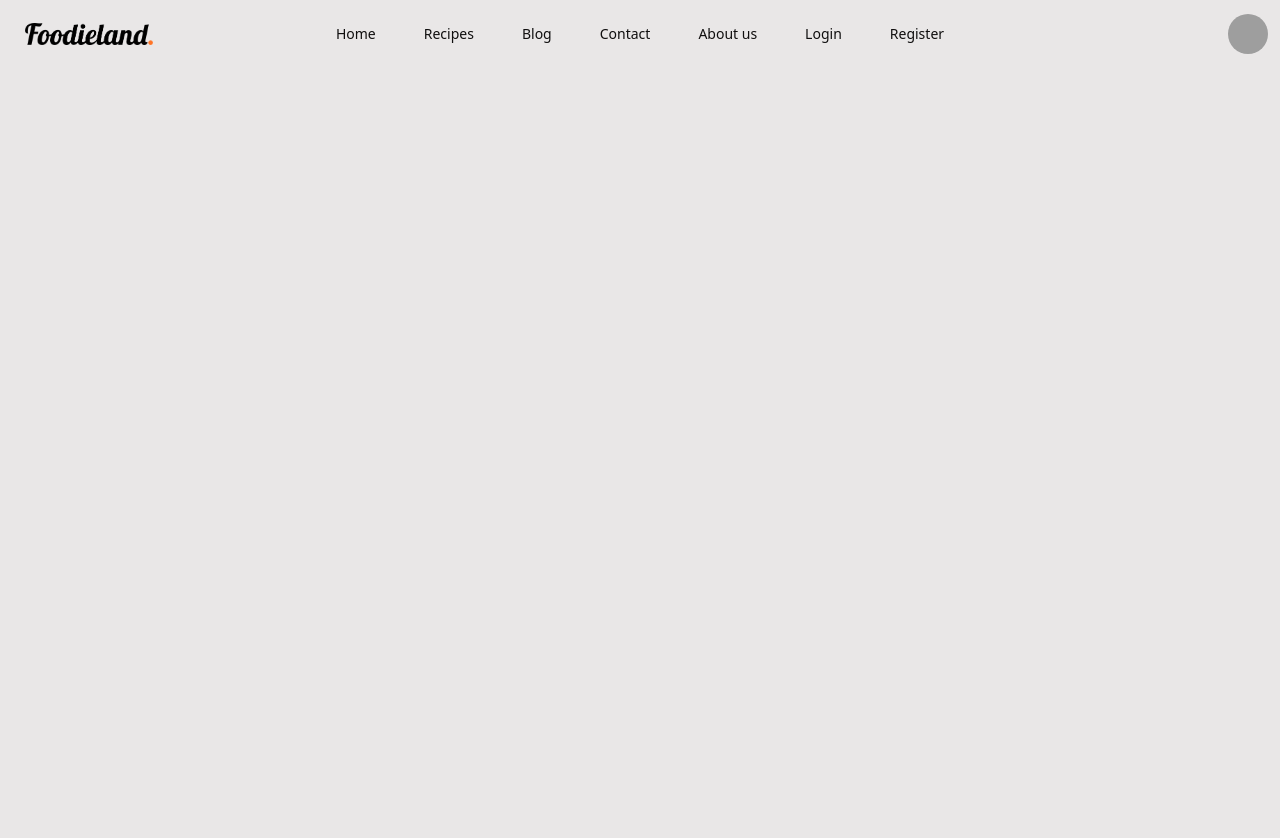
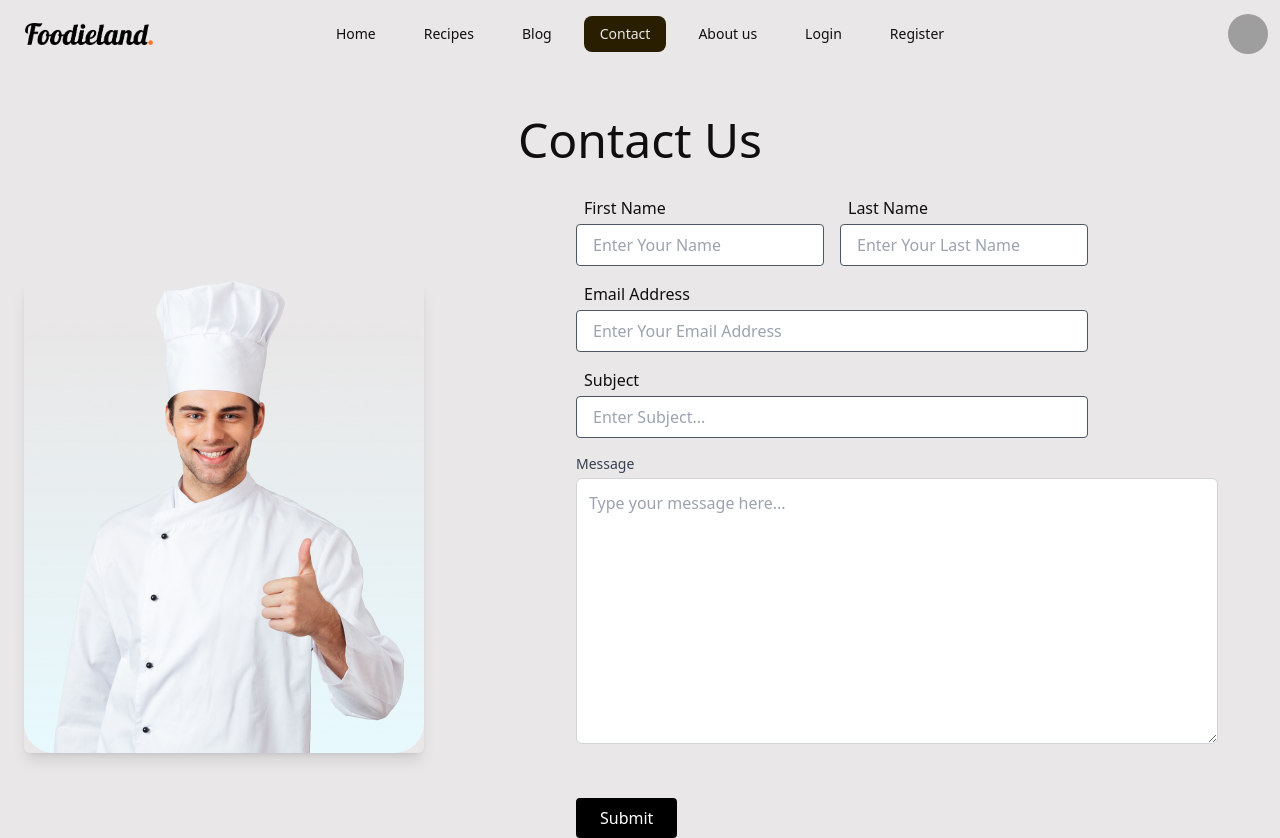
Before and after one commit to Rafsan12/Cooking_Recipe, a React (Vite) app: page /contact in a window 1280 px wide. Before the commit the page ends 800 px from the top, so only its background shows below. Built offline with nearby package versions, Linux system fonts and the light colour scheme; grey boxes are pictures that could not be loaded.

Commit message:
Contact part complete

```diff
--- a/src/App.jsx
+++ b/src/App.jsx
@@ -1,6 +1,8 @@
 import { Route, Routes } from "react-router-dom";
 import Header from "./components/Header/Header";
 import Layout from "./Layout";
+import Blogs from "./pages/Blog/Blogs";
+import Contact from "./pages/Contact/Contact";
 import Login from "./pages/Login/Login";
 
 function App() {
@@ -11,6 +13,8 @@ function App() {
       <Routes>
         <Route path="" element={<Layout />} />
         <Route path="/login" element={<Login />} />
+        <Route path="/blog" element={<Blogs />} />
+        <Route path="/contact" element={<Contact />} />
       </Routes>
     </>
   );
--- a/src/components/Header/Header.jsx
+++ b/src/components/Header/Header.jsx
@@ -10,10 +10,10 @@ export default function Header() {
         <NavLink to="/">Recipes</NavLink>
       </li>
       <li>
-        <NavLink to="/">Blog</NavLink>
+        <NavLink to="/blog">Blog</NavLink>
       </li>
       <li>
-        <NavLink to="/">Contact</NavLink>
+        <NavLink to="/contact">Contact</NavLink>
       </li>
       <li>
         <NavLink to="/">About us</NavLink>
--- /dev/null
+++ b/src/pages/Blog/Blogs.jsx
@@ -0,0 +1,3 @@
+export default function Blogs() {
+  return <>This is Blogs</>;
+}
--- /dev/null
+++ b/src/pages/Contact/Contact.jsx
@@ -0,0 +1,102 @@
+import ContactImg from "../../assets/Image/Group 13936.png";
+
+export default function Contact() {
+  return (
+    <>
+      <h1 className="text-5xl text-center mt-12">Contact Us</h1>
+      <div className="mt-8 flex flex-col lg:flex-row gap-6 items-center  px-6">
+        {/* Image Section */}
+        <div className="flex-shrink-0">
+          <img
+            src={ContactImg}
+            alt="Contact Us"
+            className="max-w-full rounded-md shadow-lg"
+          />
+        </div>
+
+        {/* Form Section */}
+        <form className="grid grid-cols-1 md:grid-cols-2 gap-4 w-full max-w-lg ml-32">
+          {/* First Name */}
+          <div>
+            <label className="block mb-1 ml-2" htmlFor="firstName">
+              First Name
+            </label>
+            <input
+              id="firstName"
+              type="text"
+              placeholder="Enter Your Name"
+              className="border border-gray-600 px-4 py-2 rounded w-full"
+              required
+            />
+          </div>
+
+          {/* Last Name */}
+          <div>
+            <label className="block mb-1 ml-2" htmlFor="lastName">
+              Last Name
+            </label>
+            <input
+              id="lastName"
+              type="text"
+              placeholder="Enter Your Last Name"
+              className="border border-gray-600 px-4 py-2 rounded w-full"
+              required
+            />
+          </div>
+
+          {/* Email */}
+          <div className="col-span-1 md:col-span-2">
+            <label className="block mb-1 ml-2" htmlFor="email">
+              Email Address
+            </label>
+            <input
+              id="email"
+              type="email"
+              placeholder="Enter Your Email Address"
+              className="border border-gray-600 px-4 py-2 rounded w-full"
+              required
+            />
+          </div>
+
+          {/* Subject */}
+          <div className="col-span-1 md:col-span-2">
+            <label className="block mb-1 ml-2" htmlFor="subject">
+              Subject
+            </label>
+            <input
+              id="subject"
+              type="text"
+              placeholder="Enter Subject..."
+              className="border border-gray-600 px-4 py-2 rounded w-full"
+            />
+          </div>
+          <div className="mb-4">
+            <label
+              htmlFor="message"
+              className="block text-sm font-medium text-gray-700"
+            >
+              Message
+            </label>
+            <textarea
+              id="message"
+              rows="10"
+              cols="65"
+              className="p-3 border border-gray-300 rounded-md mt-1 focus:outline-none focus:ring-2 focus:ring-gray-600"
+              placeholder="Type your message here..."
+            ></textarea>
+          </div>
+
+          {/* Submit Button */}
+          <div className="col-span-1 md:col-span-2 mt-4">
+            <button
+              type="submit"
+              className=" bg-black text-white py-2 rounded px-6"
+            >
+              Submit
+            </button>
+          </div>
+        </form>
+      </div>
+    </>
+  );
+}
```
